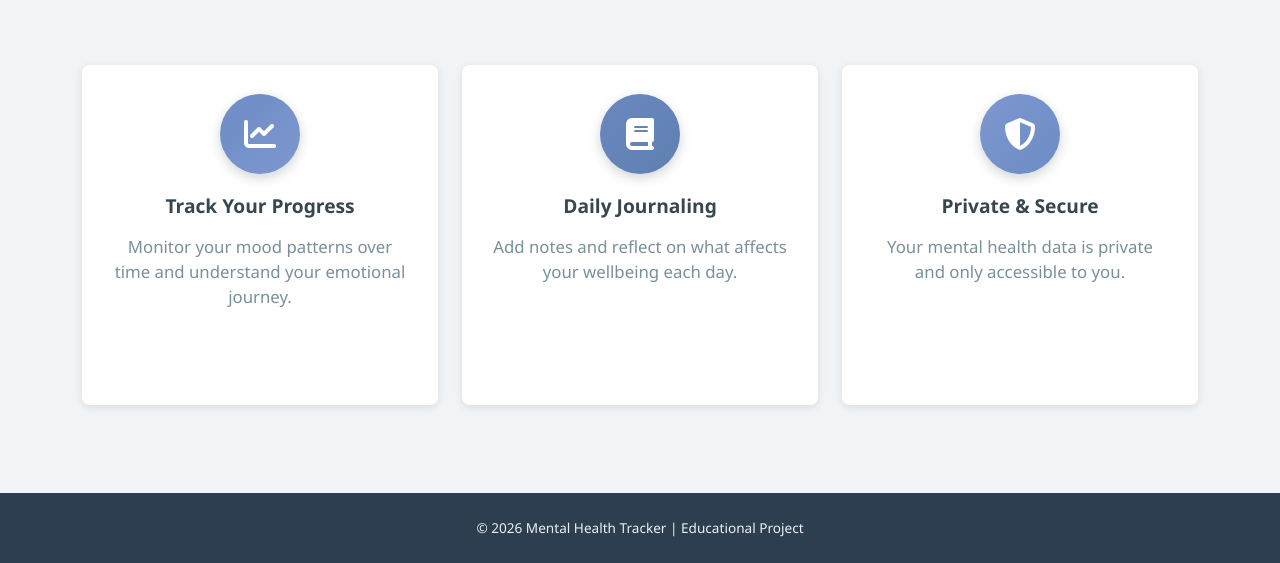
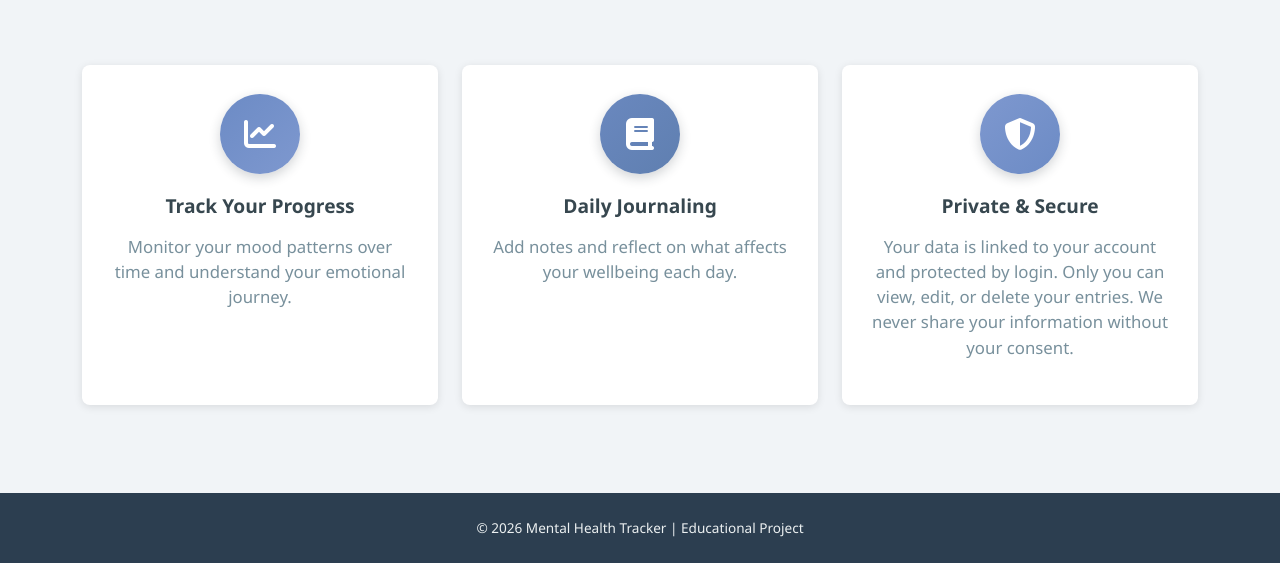
Before and after one commit to oliveiracle/mental-health-tracker, a Django app: page / in a window 1280 px wide. Shown: the part 364-927 px from the top of the page. Run offline with Django 5.2, Linux system fonts and the light colour scheme.

Commit message:
Update privacy card copy

```diff
--- a/tracker/templates/tracker/home.html
+++ b/tracker/templates/tracker/home.html
@@ -59,7 +59,7 @@
               <i class="fas fa-shield-alt"></i>
             </div>
             <h3 class="card-title">Private & Secure</h3>
-            <p class="card-text">Your mental health data is private and only accessible to you.</p>
+            <p class="card-text">Your data is linked to your account and protected by login. Only you can view, edit, or delete your entries. We never share your information without your consent.</p>
           </div>
         </div>
       </div>
```
